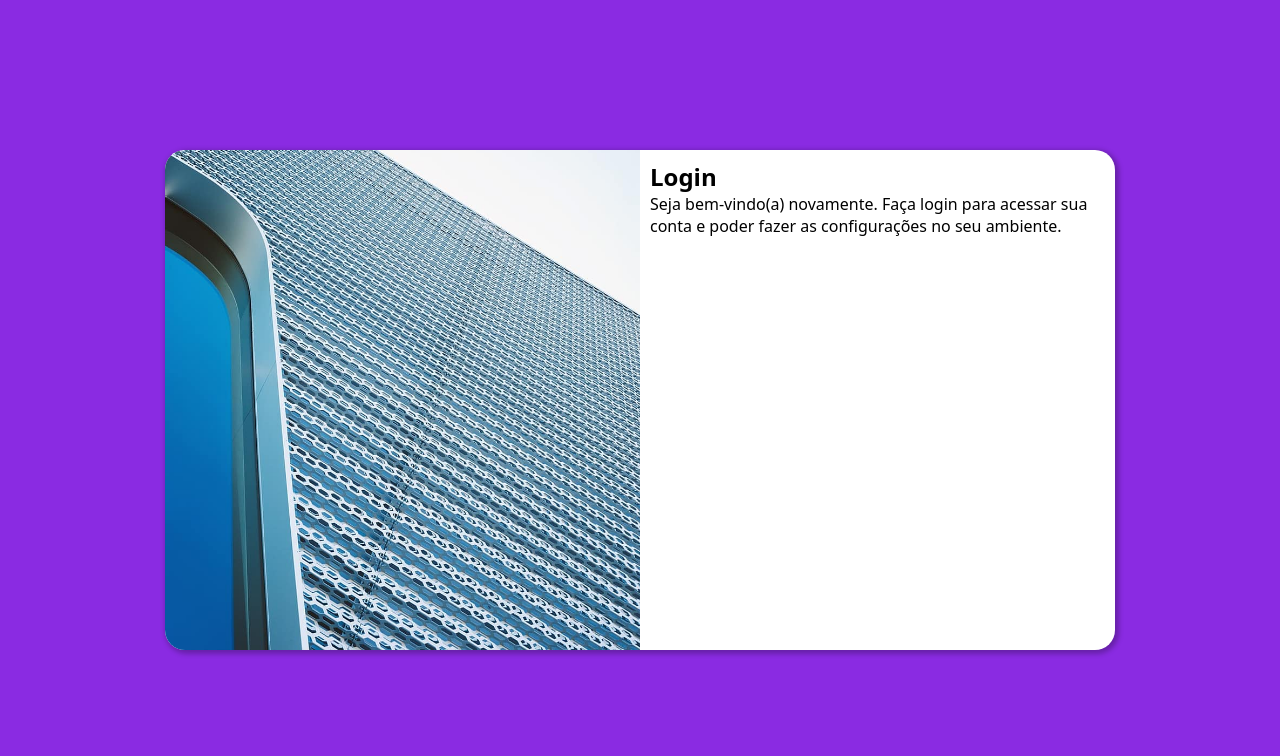
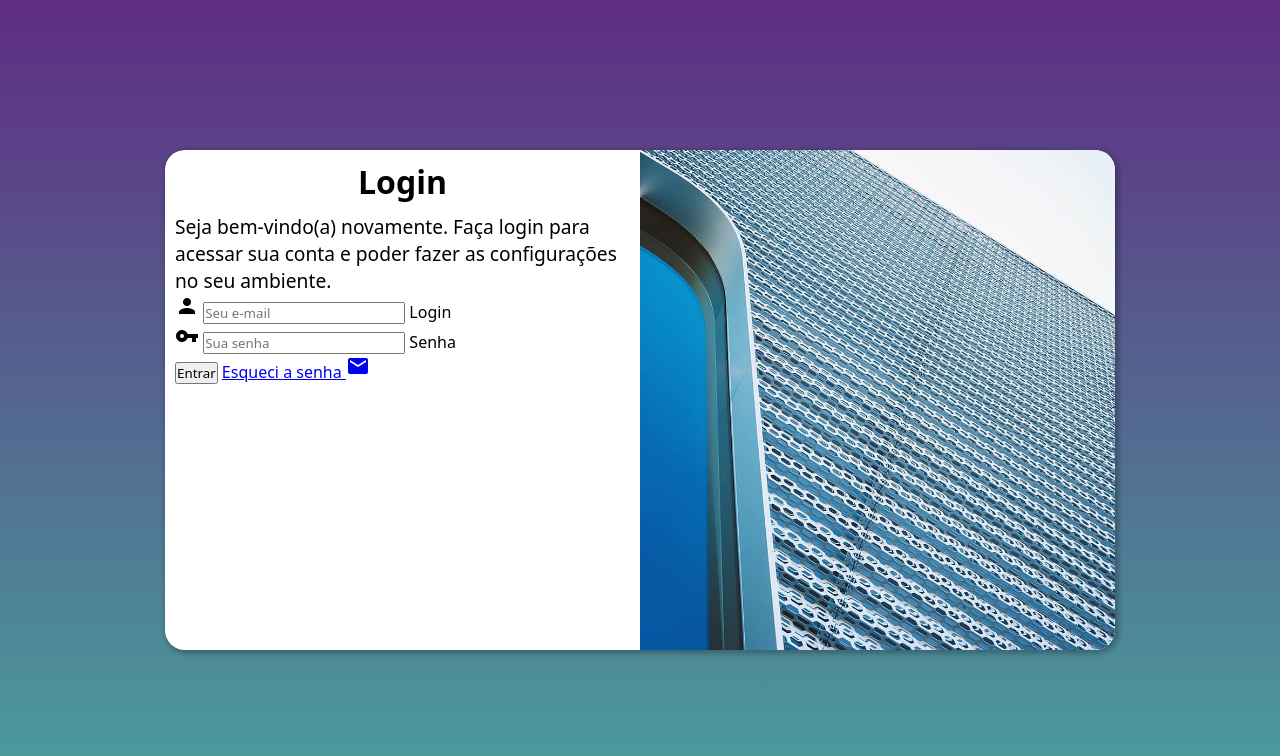
Before and after one commit to ghenriqf/projeto-login, a plain HTML site: page index.html in a window 1280 px wide. Drawn offline with Linux system fonts and the light colour scheme.

Commit message:
Adiciona formulários e ícones

```diff
--- a/index.html
+++ b/index.html
@@ -4,6 +4,7 @@
     <meta charset="UTF-8">
     <meta name="viewport" content="width=device-width, initial-scale=1.0">
     <title>Login</title>
+    <link href="https://fonts.googleapis.com/icon?family=Material+Icons" rel="stylesheet">
     <link rel="stylesheet" href="styles/style.css" media="all">
     <link rel="stylesheet" href="/styles/media-query.css">
 </head>
@@ -19,6 +20,20 @@
                         Seja bem-vindo(a) novamente. Faça login para acessar sua conta e poder fazer as configurações no seu ambiente.
                     </p>
                     <form action="cadastro.js" method="post" autocomplete="on">
+                        <div class="campo">
+                            <span class="material-icons">person</span>
+                            <input type="email" id="iemail" placeholder="Seu e-mail" autocomplete="email" required maxlength="30">
+                            <label for="iemail">Login</label>
+                        </div>
+                        <div class="campo">
+                            <span class="material-icons">vpn_key</span>
+                            <input type="password" id="ipass" placeholder="Sua senha" autocomplete="current-password" required minlength="8" maxlength="30">
+                            <label for="ipass">Senha</label>
+                        </div>
+                        <input type="submit" value="Entrar">
+                        <a href="esqueci.html">
+                            Esqueci a senha <span class="material-icons">mail</span>
+                        </a>
 
                     </form>
                 </div>
--- a/styles/media-query.css
+++ b/styles/media-query.css
@@ -2,6 +2,10 @@
 
 
 @media screen and (min-width: 768px) and (max-width: 992px){
+
+    body {
+        background-image: linear-gradient(to top, #49a09d, #5f2c82);
+    }
 
     #login {
         width: 80vw;
@@ -21,18 +25,31 @@
 }
 
 @media screen and (min-width: 992px) {
+
+    body {
+        background-image: linear-gradient(to top, #49a09d, #5f2c82);
+    }
+
     #login {
         width: 950px;
     }
 
     #login > #img {
-        float: left;
+        float: right;
         width: 50%;
         height: 100%;
     }
 
     #login > #formulario {
-        float: right;
+        float: left;
         width: 50%;
     }
+
+    #formulario > h1 {
+        font-size: 2em;
+    }
+
+    #formulario > p {
+    font-size: 1.2em;
+    }
 }
--- a/styles/style.css
+++ b/styles/style.css
@@ -46,3 +46,12 @@ main {
     display: block;
     padding: 10px;
 }
+
+#formulario > h1 {
+    text-align: center;
+    margin-bottom: 10px;
+}
+
+#formulario > p {
+    font-size: .8em;
+}
```
